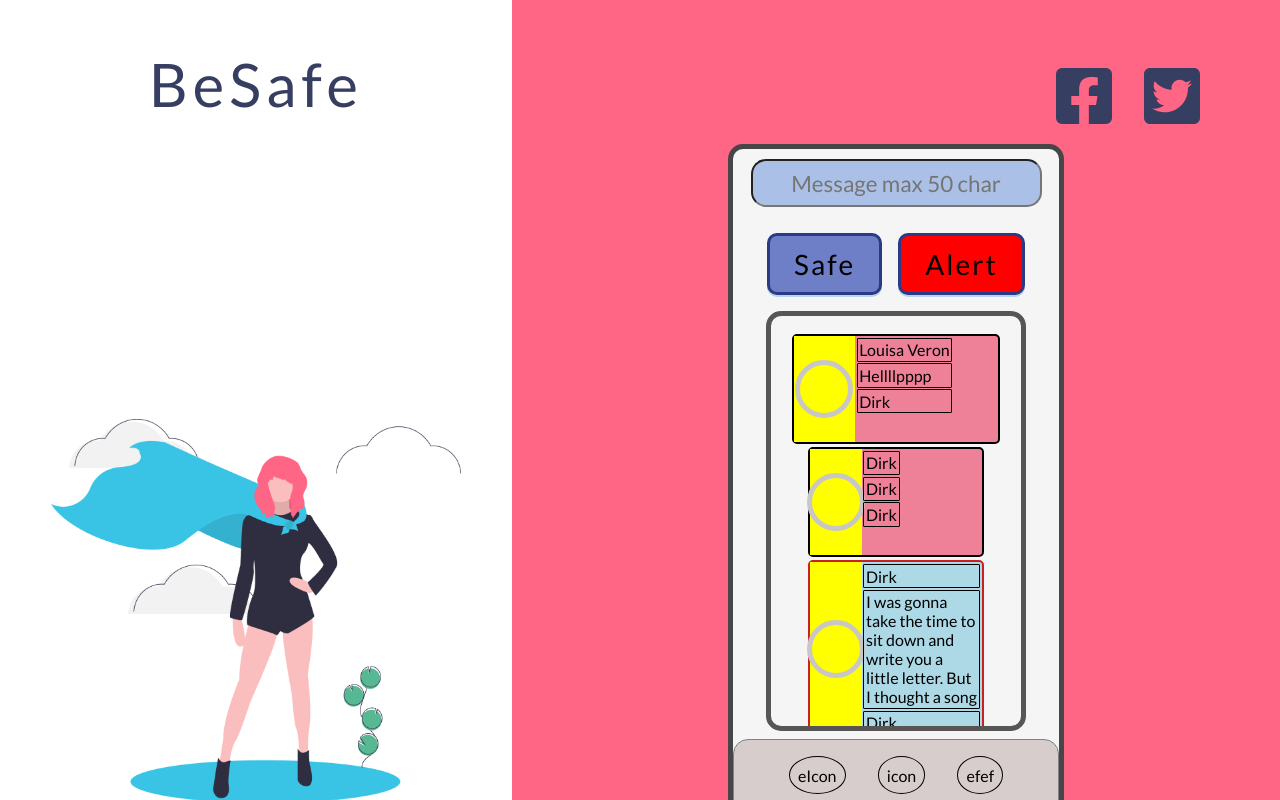
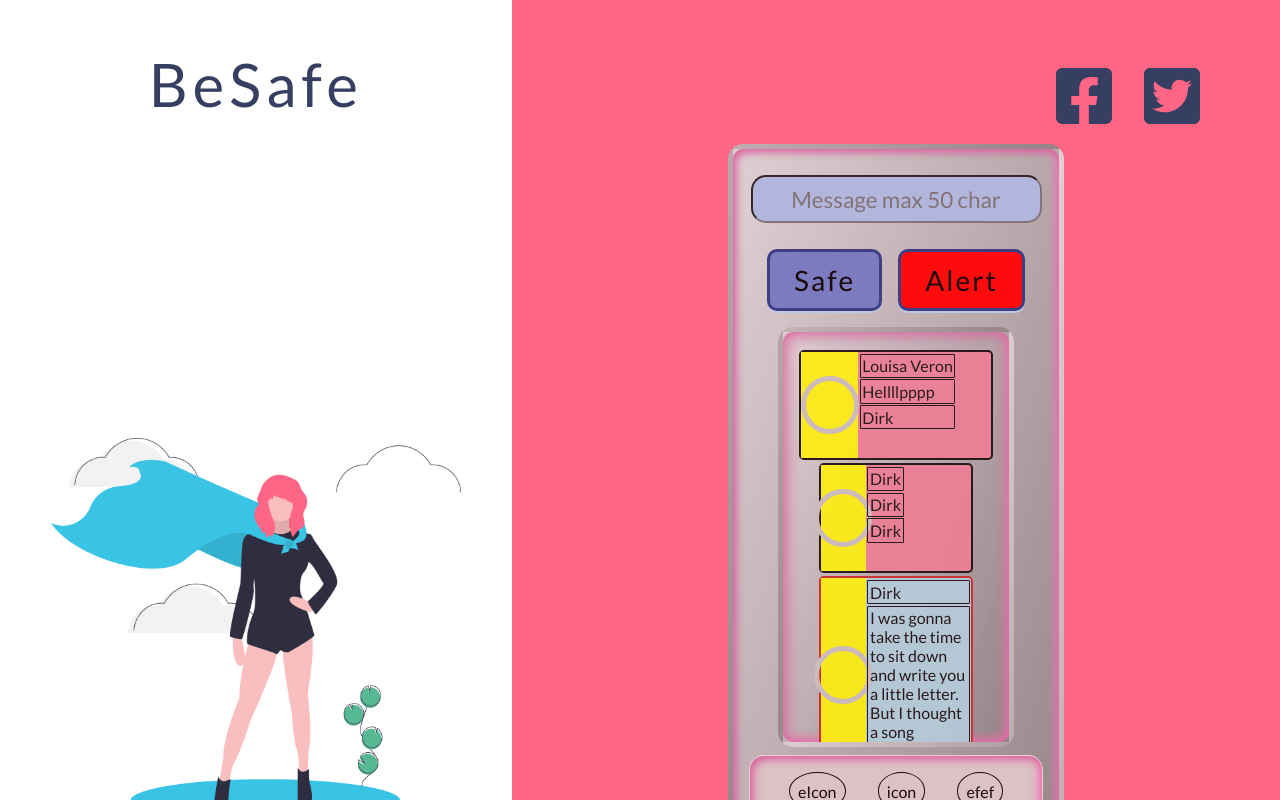
Before and after one commit to DeRooDirk/besafe, a React (Create React App) app: page /Feed in a window 1280 px wide. Shown: the top 800 px of the page. Built offline with nearby package versions, Linux system fonts and the light colour scheme.

Commit message:
update layout 4
layout on screen 4

```diff
--- a/src/components/SettingsRight.js
+++ b/src/components/SettingsRight.js
@@ -7,7 +7,7 @@ import GeolocationButton from "../components/GeolocationButton";
 const Settings = () => {
   return (
     <>
-      <div className={style.bigWrap}>
+      <div className={style.bigWrap }>
 
         <div className={style.wrap}>
           <FamilyButton></FamilyButton>
--- a/src/index.css
+++ b/src/index.css
@@ -56,7 +56,7 @@ letter-spacing: 1px;
     display: flex;
     flex-direction: column;
      justify-content: start;
-     perspective: 960px;
+   /*  perspective:999px;*/
 }
 /* Social icon wrapper -- */
 .rightHeader {
--- a/src/module/Alert.module.css
+++ b/src/module/Alert.module.css
@@ -5,22 +5,40 @@
   background-color :whitesmoke;
   border-radius :15px;
   margin:0 auto;
-  border: 5px solid rgb(71, 70, 70);
+  border:double 5px transparent;
+    box-shadow: inset 2.91px 2.91px 10px #D45E9D, inset -2.91px -2.91px 10px #FE70BD;
+    background: #eee;
+  background-image: linear-gradient(110deg, #ddd, #888);
+  opacity: 0.9;
+  backdrop-filter: blur(5px);
+  padding:1rem;
 
+}
+.top_card {
+  background-image: linear-gradient(-70deg, #09c, #5f9);
 }
 .wrap{
   margin:10px;
   display:flex;
   flex-direction:column;
   padding:1rem;
-  overflow: scroll;
+  overflow: scroll ;
+  overflow-x: hidden;
+
   max-height: 420px;
-  border: 5px solid rgb(88, 85, 85);
+  border:double 5px transparent;
+    box-shadow: inset 2.91px 2.91px 15px #D45E9D, inset -2.91px -2.91px 10px #FE70BD;
+
+  background-image: linear-gradient(110deg, #ddd, #888);
+  opacity: 0.9;
+  backdrop-filter: blur(5px);
+  padding:1rem;
   border-radius :15px;
   width: 80%;
-  margin: 0 auto
-
-
+  margin: 0 auto;
+}
+.wrap::-webkit-scrollbar {
+  display: none;
 }
 .buttonWrap{
   margin:0.5rem auto;
@@ -57,6 +75,8 @@ input[type=text]:focus {
   flex-wrap:wrap;
   min-width:80%;
   border: 1px solid grey;
+  border: 1px   solid rgba(245, 245, 245,0.4);
+        box-shadow: inset 2.91px 2.91px 10px #D45E9D, inset -2.91px -2.91px 10px #FE70BD;
 }
 span{
   margin:0.1em;
--- a/src/module/Settings.module.css
+++ b/src/module/Settings.module.css
@@ -8,18 +8,18 @@
     max-height: 90vh;
     padding:  1rem;
     border:double 5px transparent;
-    box-shadow: inset 9.91px 9.91px 15px #D45E9D, inset -9.91px -9.91px 15px #FE70BD;
+    box-shadow: inset 2.91px 2.91px 10px #D45E9D, inset -2.91px -2.91px 10px #FE70BD;
     background: #eee;
   background-image: linear-gradient(110deg, #ddd, #888);
   opacity: 0.9;
   backdrop-filter: blur(5px);
-   /*
+    /*
    animation-name: turn-animation; /* any name what you give
-   animation-duration: 6000ms; /* length of one animation cycle*//*
-   animation-iteration-count: infinite; /* repeats forever
-   transition-timing-function: cubic-bezier(0.42, 0, 0.58, 1); /* ease-in-out */
+   animation-duration: 8000ms; /* length of one animation cycle
+   animation-iteration-count: 1; /* repeats forever
+   transition-timing-function: cubic-bezier(0.42, 0, 0.58, 1); /* ease-in-out
  }
-   /*
+
  @keyframes turn-animation {
   0%,
   100% {
@@ -31,6 +31,7 @@
     transform: rotate3d(0, 1, -0.2, 45deg);
   }
 }*/
+}
 .top_card {
   background-image: linear-gradient(-70deg, #09c, #5f9);
 }
@@ -63,7 +64,7 @@
         flex-wrap:wrap;
         min-width:90%;
         border: 1px   solid rgba(245, 245, 245,0.4);
-        box-shadow: inset 9.91px 9.91px 15px #D45E9D, inset -9.91px -9.91px 15px #FE70BD;
+        box-shadow: inset 2.91px 2.91px 10px #D45E9D, inset -2.91px -2.91px 10px #FE70BD;
 
       }
   @media only screen and (max-width: 550px) {
```
